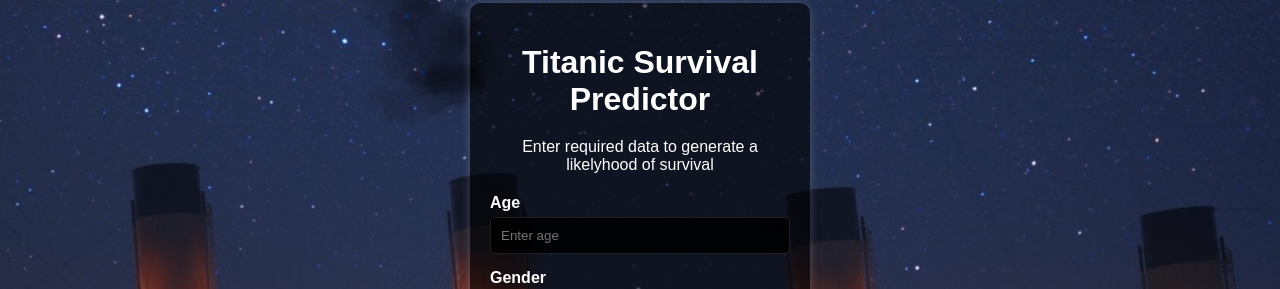
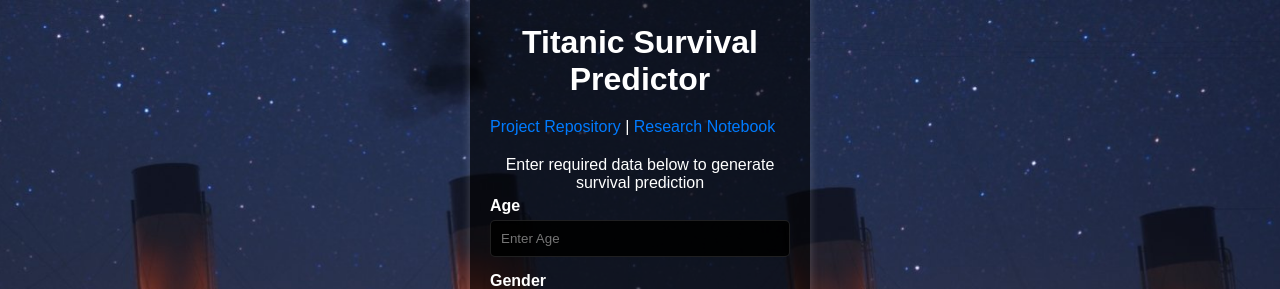
Before and after one commit to JustaKris/Titanic-ML-Kaggle, a Flask app: page / in a window 1280 px wide. Shown: the top 289 px of the page. Run offline with Flask 3, Linux system fonts and the light colour scheme.

Commit message:
Added links to project repository on the main page of the app

```diff
--- a/static/css/style.css
+++ b/static/css/style.css
@@ -85,7 +85,8 @@ a:hover {
 
 legend {
     text-align: center; /* Center the legend */
-    margin-bottom: 20px; /* Add space below the legend */
+    margin-bottom: 5px; /* Add space below the legend */
+    margin-top: 20px;
 }
 
 .results-output {
@@ -115,3 +116,19 @@ legend {
     box-shadow: 0 4px 6px rgba(0, 123, 255, 0.2); /* Add glowing effect on hover */
     color: #ffffff;
 }
+
+.link-button {
+    background: none;
+    border: none;
+    color: #007bff;
+    cursor: pointer;
+    font-size: 1em;
+    padding: 0;
+}
+
+.links {
+    display: flex;
+    justify-content: space-between;
+    margin-bottom: 20px;
+    align-self: center;
+}
--- a/templates/index.html
+++ b/templates/index.html
@@ -8,16 +8,20 @@
 <body>
     <div class="login">
         <h1>Titanic Survival Predictor</h1>
+        <p>
+            <button class="link-button" onclick="window.open('https://github.com/JustaKris/Titanic-ML-Kaggle', '_blank')">Project Repository</button> |
+            <button class="link-button" onclick="window.open('https://github.com/JustaKris/Titanic-ML-Kaggle/blob/main/notebook/Titanic-Machine-Learning-from-Disaster.ipynb', '_blank')">Research Notebook</button>
+        </p>
         <form action="{{ url_for('predict_datapoint') }}" method="post">
-            <legend>Enter required data to generate a likelyhood of survival</legend>
+            <legend>Enter required data below to generate survival prediction</legend>
             <div class="mb-3">
                 <label class="form-label">Age</label>
-                <input class="form-control" type="number" name="age" placeholder="Enter age" min="0" max="100" required />
+                <input class="form-control" type="number" name="age" placeholder="Enter Age" min="0" max="100" required />
             </div>
             <div class="mb-3">
                 <label class="form-label">Gender</label>
                 <select class="form-control" name="gender" required onclick="removePlaceholderOption(this)">
-                    <option class="placeholder" selected disabled value="">Select gender</option>
+                    <option class="placeholder" selected disabled value="">Select Gender</option>
                     <option value="male">Male</option>
                     <option value="female">Female</option>
                 </select>
```
Also changed, not shown: other parts of templates/index.html (+19 -17 lines).
